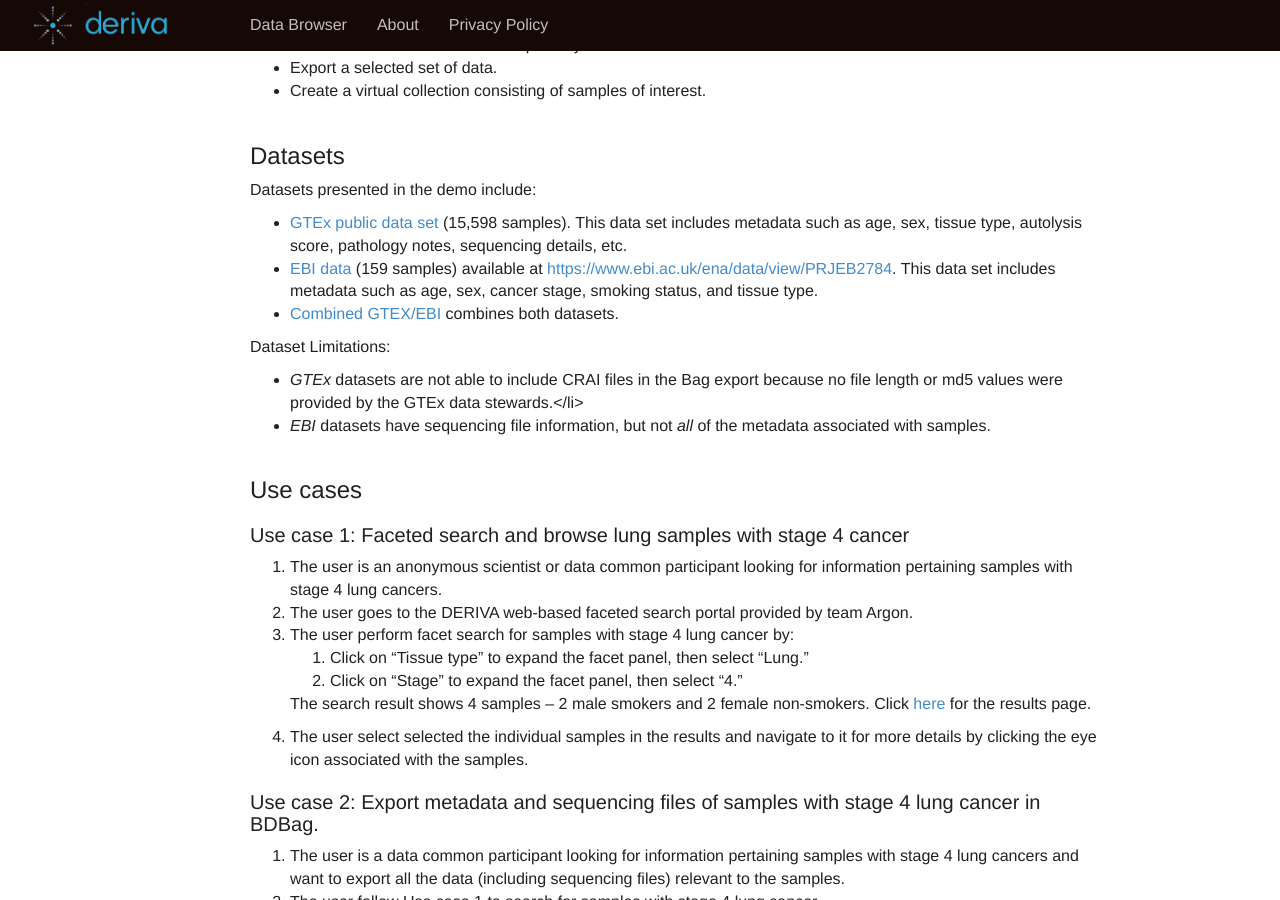
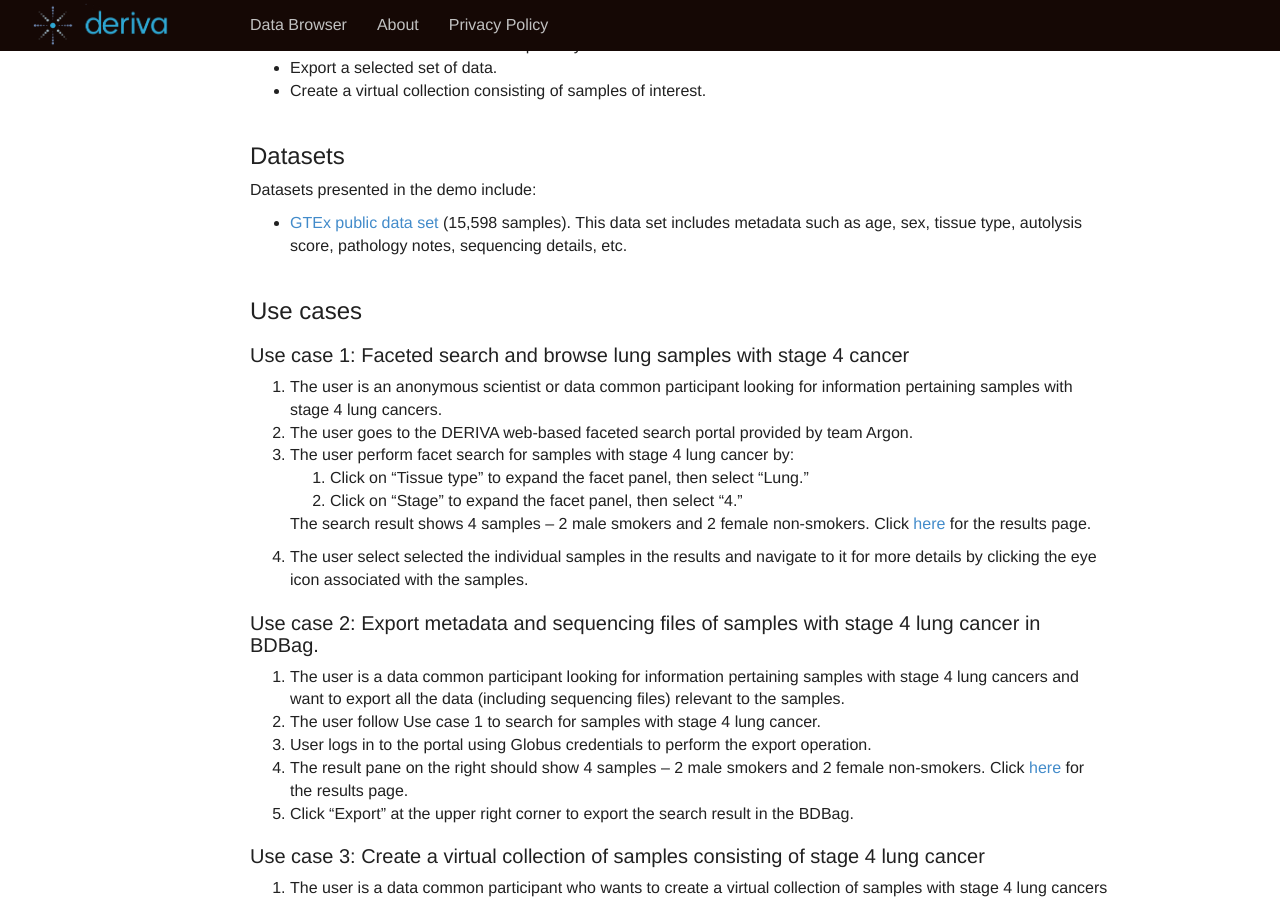
Before and after one commit to informatics-isi-edu/nih-commons-www, a Jekyll site: the page built from index.md, in a window 1280 px wide and 900 px high, scrolled down 543 px. Built offline with Jekyll 4.4.1, drawn with Linux system fonts in a browser that asks for light colours; Markdown is read by kramdown in place of the engine named in the settings.

Commit message:
update datasets section
- remove mention of EBI
- update links to GTEx samples
- remove 'limitations' notes as they are no longer accurate

```diff
--- a/index.md
+++ b/index.md
@@ -23,14 +23,7 @@ Users should be able to:
 
 Datasets presented in the demo include:
 
-* [GTEx public data set](/chaise/recordset/#1/public:KC7%20Search%20Demo/*::facets::N4IghgdgJiBcDaoDOB7ArgJwMYFM4gBEBBAFSIGUBREkAGhCwAsUBLXJOeEAcRMoA8QAXQC+ooA) (15,598 samples). This data set includes metadata such as age, sex, tissue type, autolysis score, pathology notes, sequencing details, etc.
-* [EBI data](/chaise/recordset/#1/public:KC7%20Search%20Demo/*::facets::N4IghgdgJiBcDaoDOB7ArgJwMYFM4gBEBBAFSIGUBREkAGhCwAsUBLXJOeESgIQEkQAXQC+IoA) (159 samples) available at [https://www.ebi.ac.uk/ena/data/view/PRJEB2784](https://www.ebi.ac.uk/ena/data/view/PRJEB2784). This data set includes metadata such as age, sex, cancer stage, smoking status, and tissue type.
-* [Combined GTEX/EBI](/chaise/recordset/#1/public:KC7%20Search%20Demo/) combines both datasets.
-
-Dataset Limitations:
-
-* *GTEx* datasets are not able to include CRAI files in the Bag export because no file length or md5 values were provided by the GTEx data stewards.</li>
-* *EBI* datasets have sequencing file information, but not *all* of the metadata associated with samples.
+* [GTEx public data set](/chaise/recordset/#1/demo:Samples) (15,598 samples). This data set includes metadata such as age, sex, tissue type, autolysis score, pathology notes, sequencing details, etc.
 
 ### Use cases
 
```
